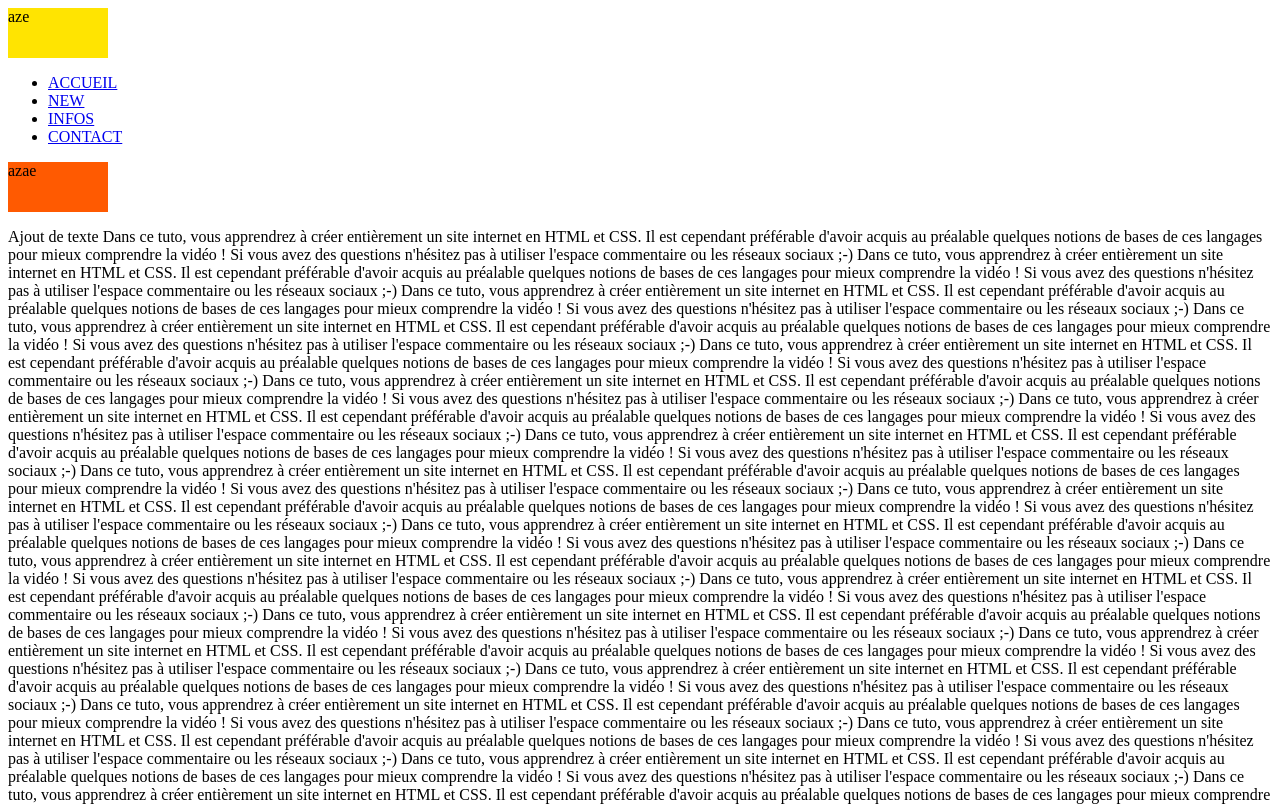
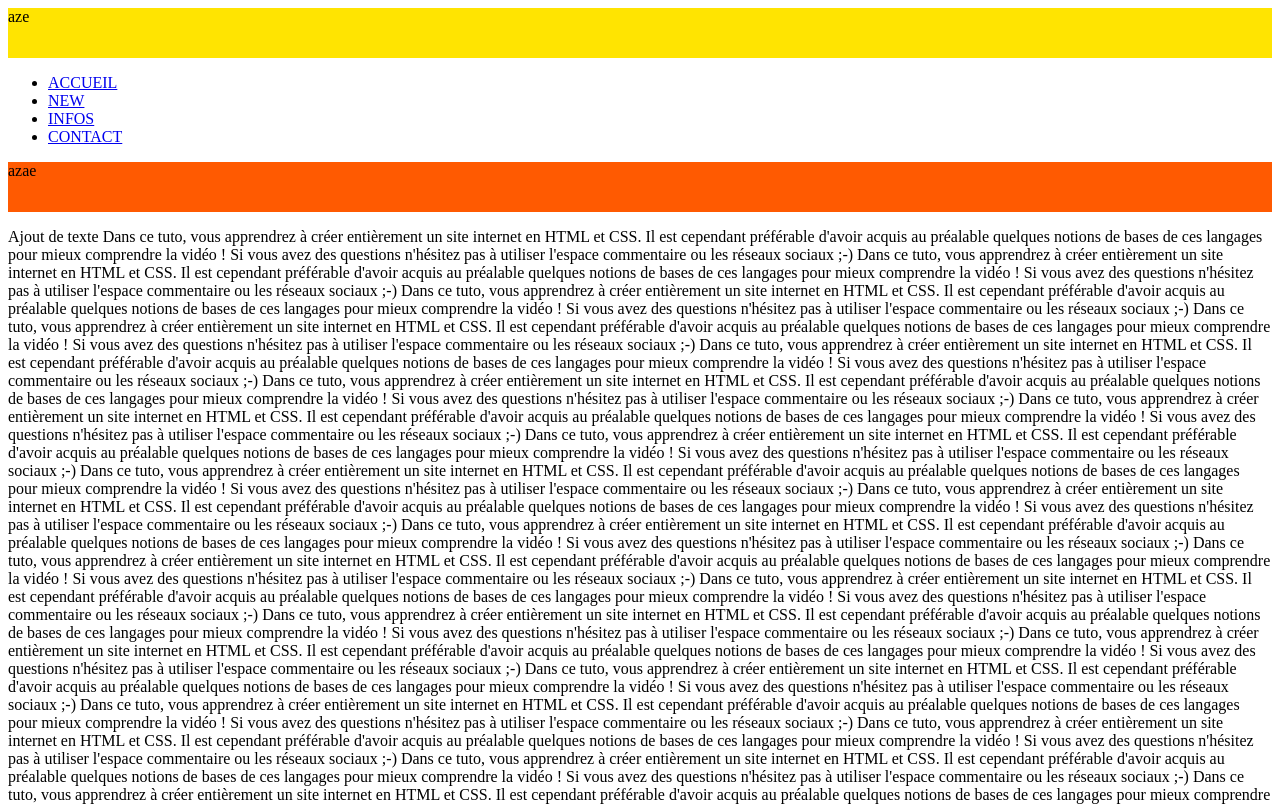
Before and after one commit to cyprien123/cyprienjulien, a plain HTML site: page index.html in a window 1280 px wide. Shown: the top 804 px of the page. Drawn offline with Linux system fonts and the light colour scheme.

Commit message:
couleur2

```diff
--- a/style/style.css
+++ b/style/style.css
@@ -2,12 +2,12 @@
 	display: block;
 	background-color: #FFE401;
 	height: 50px;
-	width: 100px;
+	width: 100%;
 }
 
 #banner2 {
 	display: block;
 	background-color: #FF5A01;
 	height: 50px;
-	width: 100px;
+	width: 100%;
 }
```
